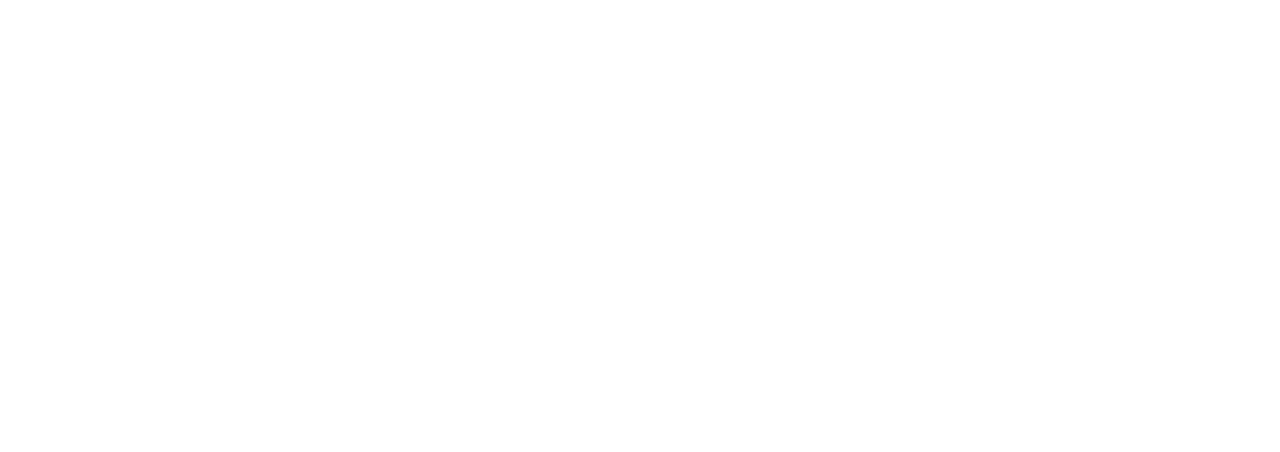
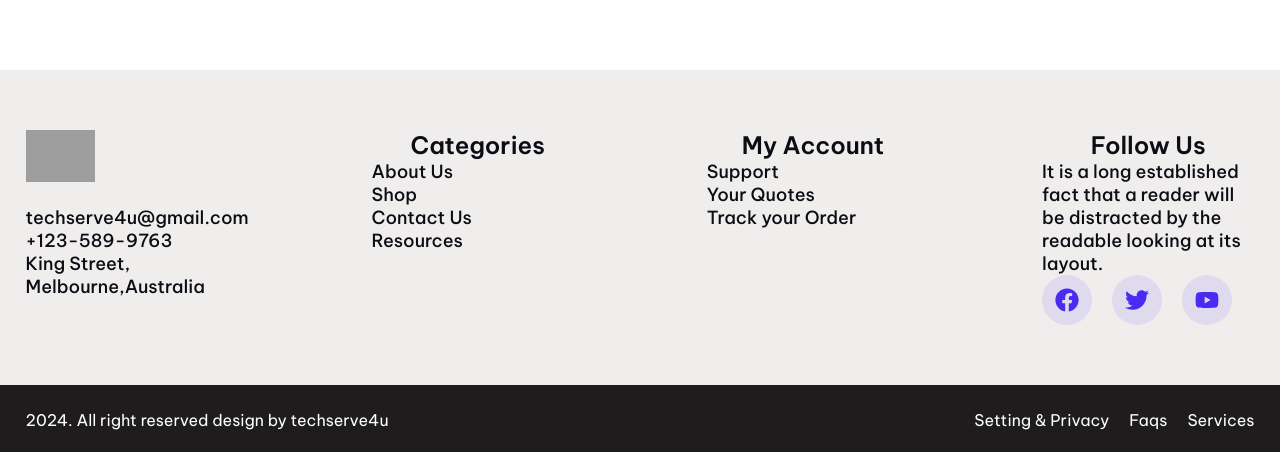
Before and after one commit to MHkhan994/techserver4u-front, a Next.js app: page / in a window 1280 px wide. Shown: the part 681-1133 px from the top of the page. Before the commit the page ends 800 px from the top, so only its background shows below. Built offline with nearby package versions, Linux system fonts and the light colour scheme; no server answers; grey boxes are pictures that could not be loaded.

Commit message:
product detais page product top section

```diff
--- a/package.json
+++ b/package.json
@@ -17,8 +17,9 @@
     "react": "18.3.1",
     "react-dom": "18.3.1",
     "react-icons": "^5.3.0",
+    "react-inner-image-zoom": "^3.0.2",
     "react-responsive": "^10.0.0",
     "sass": "^1.78.0",
-    "swiper": "^11.1.12"
+    "swiper": "^11.1.14"
   }
 }
--- a/src/components/homepage/LatestProducts.jsx
+++ b/src/components/homepage/LatestProducts.jsx
@@ -71,7 +71,7 @@ const LatestProducts = () => {
 
                                     <div className='bottom'>
                                         <Image src={'/svgs/home/downArrow.png'} height={28} width={23} className='arrow' alt='arrow down icon' />
-                                        <Link className='action' href={`/`}>shop now</Link>
+                                        <Link className='action' href={`/product/${product._id}`}>shop now</Link>
                                     </div>
                                 </div>
                             </div>)
--- a/src/components/homepage/ProductCard.jsx
+++ b/src/components/homepage/ProductCard.jsx
@@ -5,12 +5,11 @@ import React from 'react'
 
 const ProductCard = ({ product }) => {
 
-    console.log(product)
 
     return (
         <div className='product_card'>
             <Link
-                href={'./'}
+                href={`/product/${product._id}`}
                 className='product_image'
             >
                 <div>
--- /dev/null
+++ b/src/components/shared/Footer.jsx
@@ -0,0 +1,56 @@
+import Image from 'next/image'
+import Link from 'next/link'
+import React from 'react'
+import { FaFacebook, FaTwitter, FaYoutube } from 'react-icons/fa'
+
+const Footer = () => {
+    return (
+        <div id='footer'>
+            <div className='main_container'>
+                <div className='footer-container'>
+                    <div className='d-flex flex-column justify-content-start gap-4'>
+                        <Image className='logo' src={'/logo.png'} height={40} width={100} alt='footer-logo' />
+                        <p className='text'>techserve4u@gmail.com</p>
+                        <p className='text'>+123-589-9763</p>
+                        <p className='text'>King Street, Melbourne,Australia</p>
+                    </div>
+                    <div className='d-flex flex-column justify-content-start gap-4'>
+                        <h3 className='section_title text-start'>Categories</h3>
+                        <p className='text'>About Us</p>
+                        <p className='text'>Shop</p>
+                        <p className='text'>Contact Us</p>
+                        <p className='text'>Resources</p>
+                    </div>
+                    <div className='d-flex flex-column justify-content-start gap-4'>
+                        <h3 className='section_title text-start'>My Account</h3>
+                        <p className='text'>Support</p>
+                        <p className='text'>Your Quotes</p>
+                        <p className='text'>Track your Order</p>
+                    </div>
+                    <div className='d-flex flex-column justify-content-start gap-4'>
+                        <h3 className='section_title text-start'>Follow Us</h3>
+                        <p className='text'>It is a long established fact that a reader will be distracted by the readable
+                            looking at its layout.</p>
+                        <div className='social'>
+                            <button><FaFacebook /></button>
+                            <button><FaTwitter /></button>
+                            <button><FaYoutube /></button>
+                        </div>
+                    </div>
+                </div>
+            </div>
+            <div className='copyright_wrapper'>
+                <div className='main_container copyright'>
+                    <p>2024. All right reserved design by techserve4u </p>
+                    <div className='links'>
+                        <Link href={'/'}>Setting & Privacy</Link>
+                        <Link href={'/'}>Faqs</Link>
+                        <Link href={'/'}>Services</Link>
+                    </div>
+                </div>
+            </div>
+        </div>
+    )
+}
+
+export default Footer
--- a/src/layouts/MainLayout.jsx
+++ b/src/layouts/MainLayout.jsx
@@ -1,3 +1,4 @@
+import Footer from '@/components/shared/Footer'
 import Header from '@/components/shared/Header'
 import React from 'react'
 
@@ -6,6 +7,7 @@ const MainLayout = ({ children }) => {
         <div>
             <Header />
             {children}
+            <Footer />
         </div>
     )
 }
--- /dev/null
+++ b/src/styles/components/product/_product.scss
@@ -0,0 +1,56 @@
+.single_product_top {
+    width: 100%;
+    background-color: $bg_gray;
+    padding: 80px 0;
+
+
+    .product_main {
+        display: grid;
+        grid-template-columns: repeat(2, 1fr);
+        background-color: $white;
+        border-radius: 10px;
+        padding: 30px;
+
+        .image_gallery {
+            display: flex;
+            gap: 30px;
+
+            .small_images {
+                display: flex;
+                flex-direction: column;
+                gap: 20px;
+
+                .img_card {
+                    height: 150px;
+                    width: 150px;
+                    background-color: $bg_gray;
+                    border-radius: 10px;
+                    padding: 10px;
+                    border: 1px solid transparent;
+
+                    img {
+                        border-radius: 10px;
+                        width: 100%;
+                        height: 100%;
+                        object-fit: cover;
+                    }
+                }
+
+                .active-card {
+                    border: 1px solid $dark_gray;
+                }
+            }
+
+            .large_image {
+                height: 650px;
+                width: 100%;
+                border-radius: 10px;
+                padding: 10px;
+                display: flex;
+                align-items: center;
+                justify-content: center;
+                background-color: $bg_gray;
+            }
+        }
+    }
+}
--- /dev/null
+++ b/src/styles/components/shared/_footer.scss
@@ -0,0 +1,92 @@
+#footer {
+    background-color: $bg_gray;
+    margin-top: 80px;
+
+
+    .footer-container {
+        padding: 60px 0px;
+        display: grid;
+        grid-template-columns: repeat(4, 1fr);
+        gap: 10%;
+
+        @media screen and (max-width: 1240px) {
+            gap: 5%;
+        }
+
+        @media screen and (max-width: 960px) {
+            gap: 5%;
+            grid-template-columns: repeat(3, 1fr);
+        }
+
+        @media screen and (max-width: 660px) {
+            gap: 10%;
+            grid-template-columns: repeat(2, 1fr);
+        }
+
+
+        @media screen and (max-width: 540px) {
+            gap: 40px;
+            grid-template-columns: 1fr;
+        }
+
+        .logo {
+            height: 52px;
+            width: fit-content;
+            margin-bottom: 20px;
+        }
+
+        .text {
+            font-size: 18px;
+            font-weight: 500;
+            color: $text_black;
+        }
+
+        .social {
+            display: flex;
+            gap: 20px;
+
+            button {
+                border: none;
+                font-size: 24px;
+                height: 50px;
+                width: 50px;
+                display: flex;
+                justify-content: center;
+                align-items: center;
+                color: #4A2BF1;
+                background-color: #4A2BF11A;
+                border-radius: 50%;
+            }
+        }
+    }
+
+    .copyright_wrapper {
+
+        background-color: $bg_dark;
+        padding: 25px 0px;
+
+        .copyright {
+            display: flex;
+            color: $white;
+            justify-content: space-between;
+
+            @media screen and (max-width: 760px) {
+                flex-direction: column;
+                align-items: center;
+                gap: 20px;
+            }
+
+            .links {
+
+                display: flex;
+                gap: 20px;
+
+                a {
+                    color: $white;
+                    text-decoration: none;
+                }
+            }
+        }
+    }
+
+}
--- a/src/styles/main.scss
+++ b/src/styles/main.scss
@@ -12,6 +12,8 @@
 @import './components/home/latestProducts';
 @import './components/home/shopByCategory';
 @import './components/home/productByCategory';
+@import './components/shared/footer';
+@import './components/product/product';
 
 
 // pages
```
Also changed, not shown: src/components/product/ProductTop.jsx (added, +42 -0 lines), src/pages/product/[slug].js (added, +29 -0 lines), 1 other file (tests, documents, lock files or other folders).
